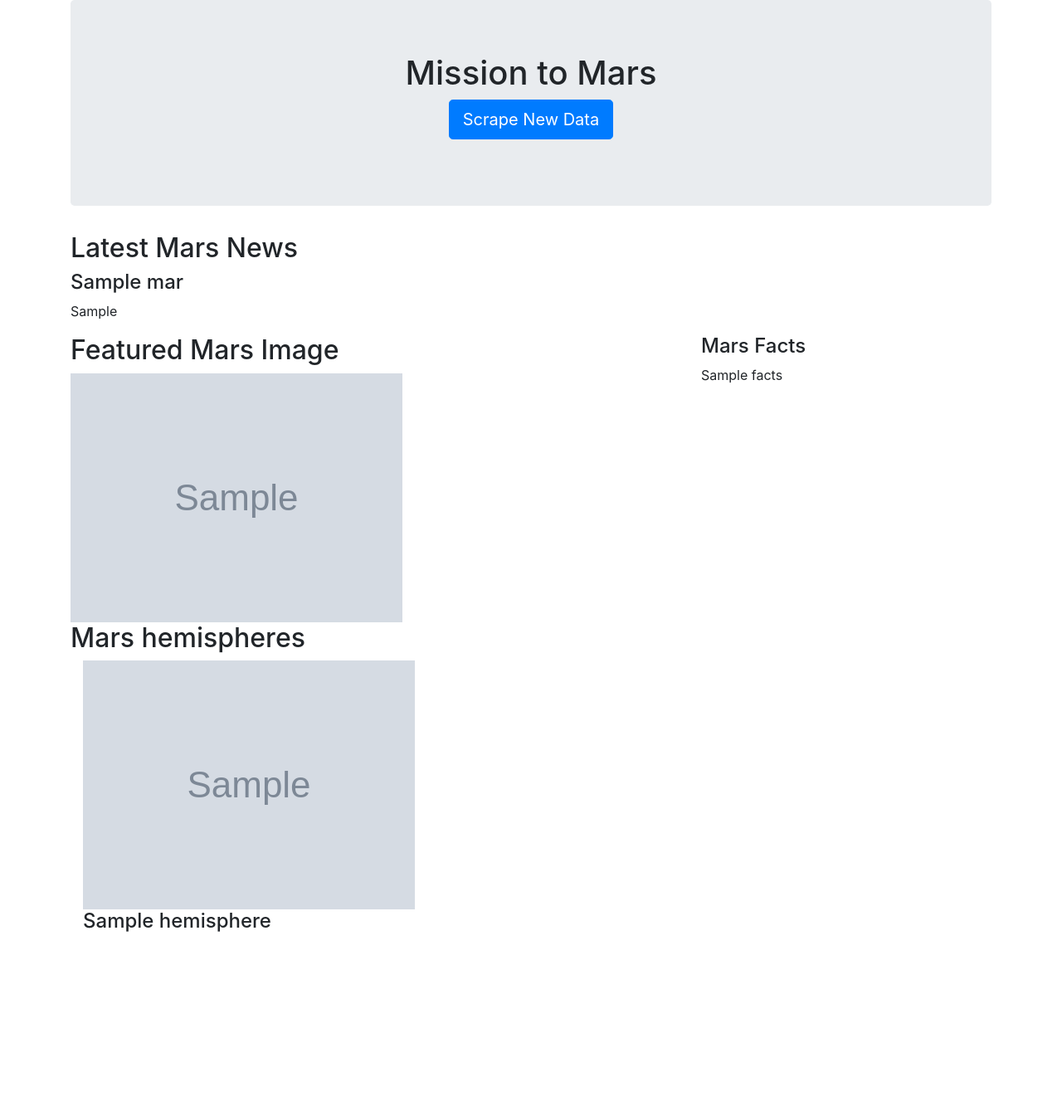
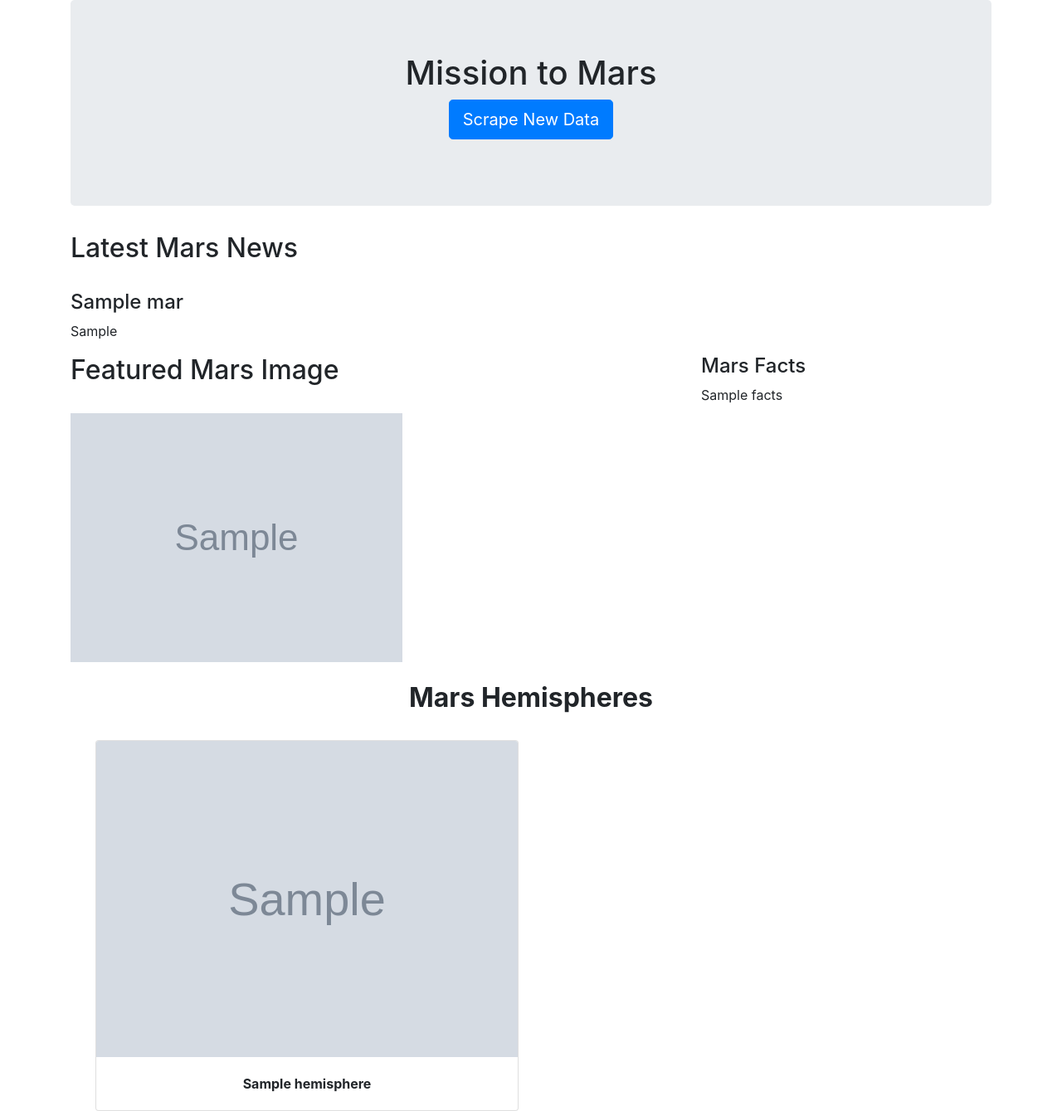
Before and after one commit to mpeteet/web-scraping-challenge, a Flask app: template Mission_to_Mars/templates/index.html in a window 1280 px wide. Shown: the whole page at 83% size. Before the commit the page ends 1123 px from the top, so only its background shows below. Run offline with Flask 2, Linux system fonts and the light colour scheme; the template is opened without the code that fills it: most values are stand-ins (such as "Sample title", 1, 10 or a date in 2020); grey boxes marked "Sample" are stand-in pictures; some libraries are stand-ins or nearby versions.

Commit message:
Final updates

```diff
--- a/Mission_to_Mars/templates/index.html
+++ b/Mission_to_Mars/templates/index.html
@@ -20,14 +20,20 @@
         <div class="row">
             <div class="col-md-12">
                 <h2>Latest Mars News</h2>
-                    <h4>{{mars.news_title}}</h4>
-                    <p>{{mars.news_p}}</p>
+            </div>
+        </div>
+    </br>
+        <div class="row">
+            <div class="col-md-12">
+                <h4>{{mars.news_title}}</h4>
+                <p>{{mars.news_p}}</p>
             </div>
         </div>
 
         <div class="row">
             <div class="col-md-8">
                 <h2>Featured Mars Image</h2>
+            </br>
                 <img src="{{mars.featured_image_url}}" alt ="Featured Mars Image">
             </div>
 
@@ -35,26 +41,26 @@
             <h4>Mars Facts</h4>
             {{ mars.facts | safe }}
             </div>
+            </br>
         </div>
+    </br>
 
-        <div class="row">
-            <div class="col-md-12">
-                <h2><class="align-items-center">Mars hemispheres</h2>
-
+        <div class="container-fluid text-center">
+            <h2><b>Mars Hemispheres</b></h2>
+        </br>
+            <div class="row"></div>
                 {% for hemisphere in mars.hemispheres %}
-                    <div class="col-md-6">
-                        <div class = "thumbnail">
-                        <img src = "{{ hemispheres.img_url | safe }}">
+                <div class="col-md-6">
+                    <div class="card" style="size: 25rem;">
+                        <img src="{{ hemisphere.img_url | safe }}" class="card-img-top" alt="{{hemisphere.title}}">
+                        <div class="card-body">
+                            <p class="card-text"><b> {{hemisphere.title}} </b></p>
                         </div>
-                        <div>
-                        <h4> {{ hemispheres.hemi_title | safe }} </h4>
-                        </div>
-
                     </div>
+                </div>
                 {% endfor %}
 
-                </div>
-            </div>
+        </div>
         </div>
         </div>
     </body>
```
Also changed, not shown: Mission_to_Mars/images/MissionToMars_Image1.PNG (added), Mission_to_Mars/images/MissionToMars_Image2.PNG (added), Mission_to_Mars/images/MissionToMars_Image3.PNG (added), README.md, 1 other file.
